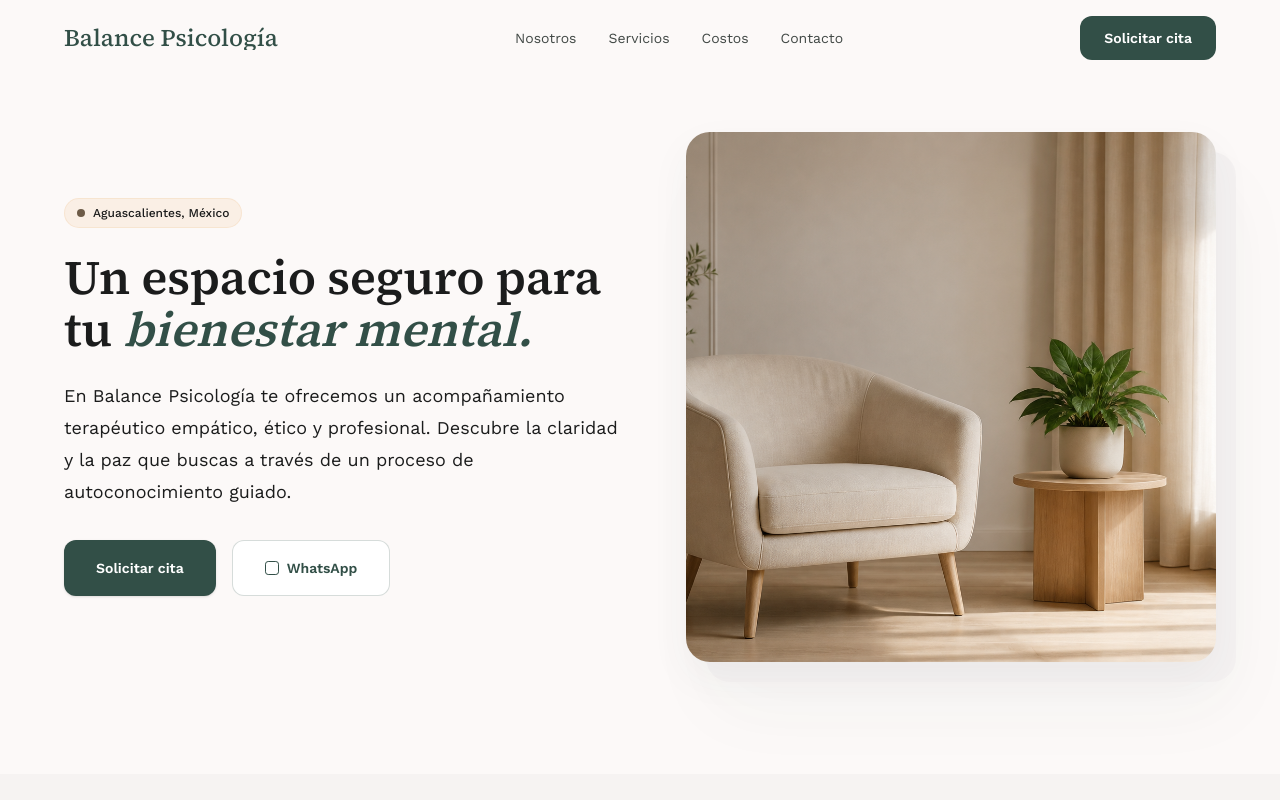
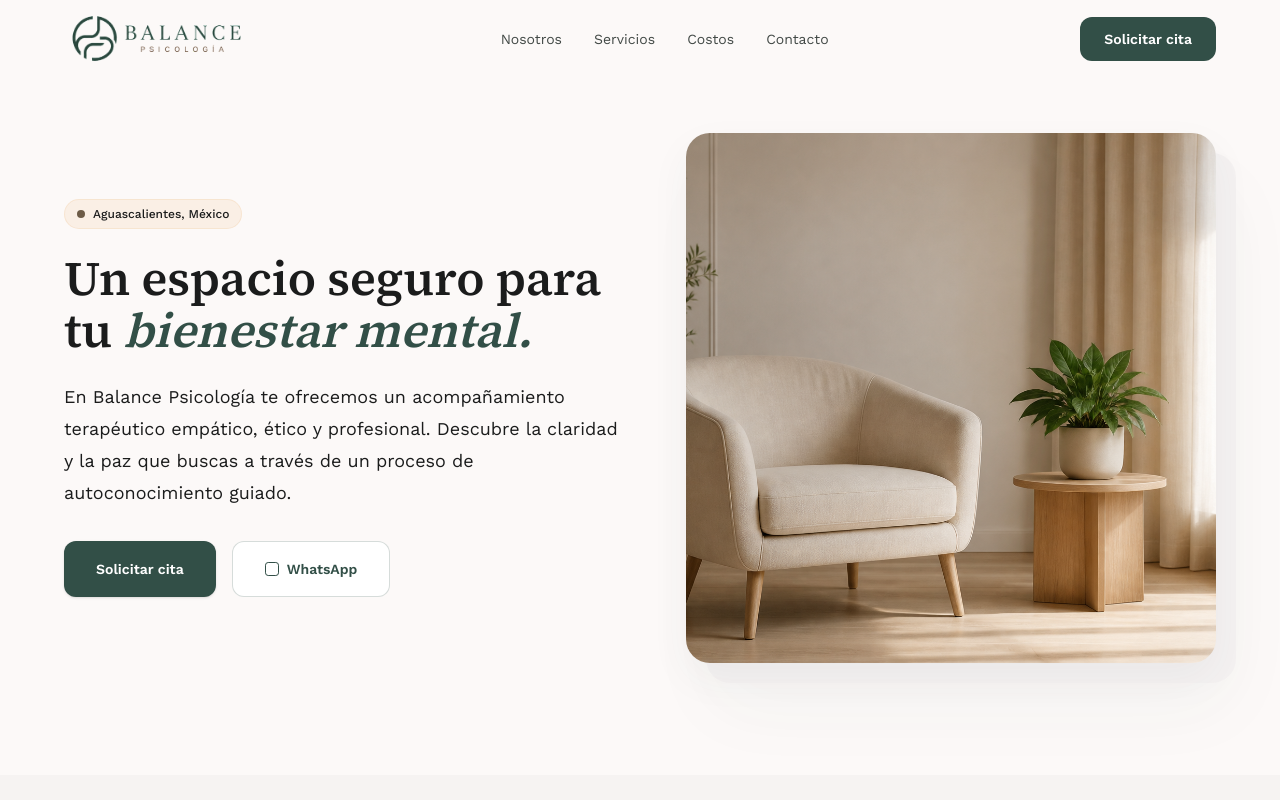
Before and after one commit to GerardoRegalado/BalancePsicologia, a Next.js app: page / in a window 1280 px wide. Shown: the top 800 px of the page. Built offline with nearby package versions, Linux system fonts and the light colour scheme; no server answers.

Commit message:
phase 3.3 done

```diff
--- a/components/layout/site-footer.tsx
+++ b/components/layout/site-footer.tsx
@@ -1,3 +1,4 @@
+import Image from "next/image";
 import { Container } from "@/components/ui/container";
 import { brandConfig } from "@/config/brand";
 import { footerContent } from "@/content/contact";
@@ -12,10 +13,14 @@
       className="w-full bg-surface-container"
     >
       <Container className="flex flex-col items-center justify-between gap-7 py-10 md:flex-row md:gap-6 md:py-7">
-        <div className="text-center font-serif text-xl leading-7 font-medium text-primary md:text-left">
-          <span className="block">Balance</span>
-          <span className="block">Psicología</span>
-        </div>
+        <Image
+          src={brandConfig.assets.logoStacked.src}
+          alt={brandConfig.name}
+          width={brandConfig.assets.logoStacked.width}
+          height={brandConfig.assets.logoStacked.height}
+          sizes="(min-width: 768px) 145px, 165px"
+          className="h-auto w-[165px] shrink-0 md:w-[145px]"
+        />
 
         <div className="flex flex-col items-center gap-4 text-center text-xs font-medium tracking-[0.12em] text-on-secondary-container uppercase md:gap-3">
           <div className="flex flex-wrap justify-center gap-x-5 gap-y-3">
--- a/components/layout/site-header.tsx
+++ b/components/layout/site-header.tsx
@@ -1,7 +1,9 @@
+import Image from "next/image";
 import Link from "next/link";
 import { MobileNavigation } from "@/components/layout/mobile-navigation";
 import { Container } from "@/components/ui/container";
 import { ctaClass } from "@/components/ui/cta-styles";
+import { brandConfig } from "@/config/brand";
 import { siteConfig } from "@/config/site";
 import { heroContent } from "@/content/hero";
 
@@ -14,13 +16,22 @@
 
   return (
     <header className="sticky top-0 z-30 w-full bg-surface/90 backdrop-blur-md">
-      <Container className="relative flex min-h-14 items-center justify-between gap-4 py-2 md:min-h-18 md:gap-gutter md:py-4">
+      <Container className="relative flex min-h-16 items-center justify-between gap-4 py-1.5 md:min-h-18 md:gap-gutter md:py-2">
         <div className="flex min-w-0 items-center justify-between gap-gutter">
           <Link
             href="/"
-            className="truncate font-serif text-xl leading-none font-medium text-primary transition-opacity hover:opacity-80 focus-visible:ring-4 focus-visible:ring-primary/25 focus-visible:outline-none md:text-2xl"
+            className="flex shrink-0 items-center transition-opacity hover:opacity-80 focus-visible:ring-4 focus-visible:ring-primary/25 focus-visible:outline-none"
+            aria-label={brandConfig.name}
           >
-            {siteConfig.defaultTitle}
+            <Image
+              src={brandConfig.assets.logoHorizontal.src}
+              alt={brandConfig.name}
+              width={brandConfig.assets.logoHorizontal.width}
+              height={brandConfig.assets.logoHorizontal.height}
+              priority
+              sizes="(min-width: 768px) 185px, 145px"
+              className="h-auto w-[145px] md:w-[185px]"
+            />
           </Link>
         </div>
 
--- a/config/brand.ts
+++ b/config/brand.ts
@@ -10,6 +10,18 @@
   contact: {
     whatsappUrl: process.env.NEXT_PUBLIC_WHATSAPP_URL ?? "",
   },
+  assets: {
+    logoHorizontal: {
+      src: "/brand/balance-logo-horizontal-color-transparent.png",
+      width: 900,
+      height: 297,
+    },
+    logoStacked: {
+      src: "/brand/balance-logo-stacked-color-transparent.png",
+      width: 720,
+      height: 576,
+    },
+  },
   social: {
     instagram: process.env.NEXT_PUBLIC_INSTAGRAM_URL ?? "",
     linkedin: process.env.NEXT_PUBLIC_LINKEDIN_URL ?? "",
```
Also changed, not shown: 3 other files (tests, documents, lock files or other folders).
